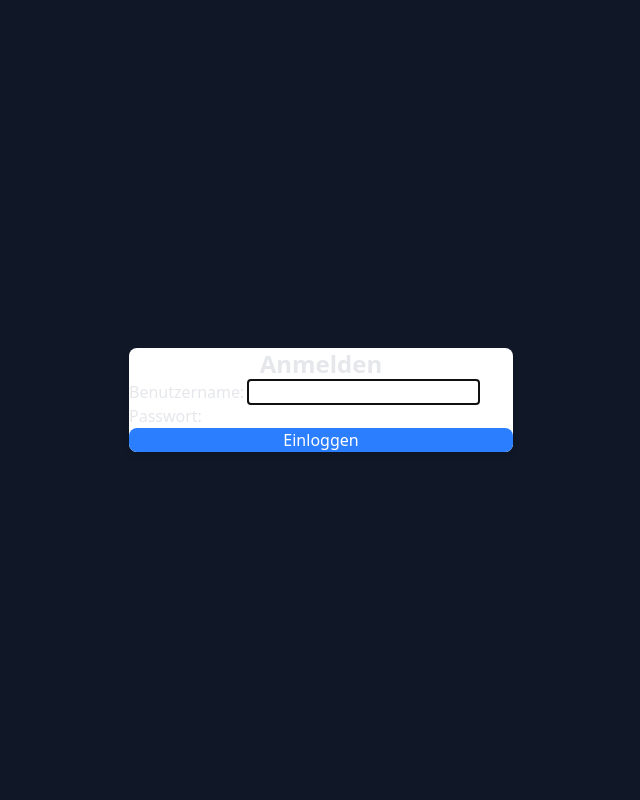
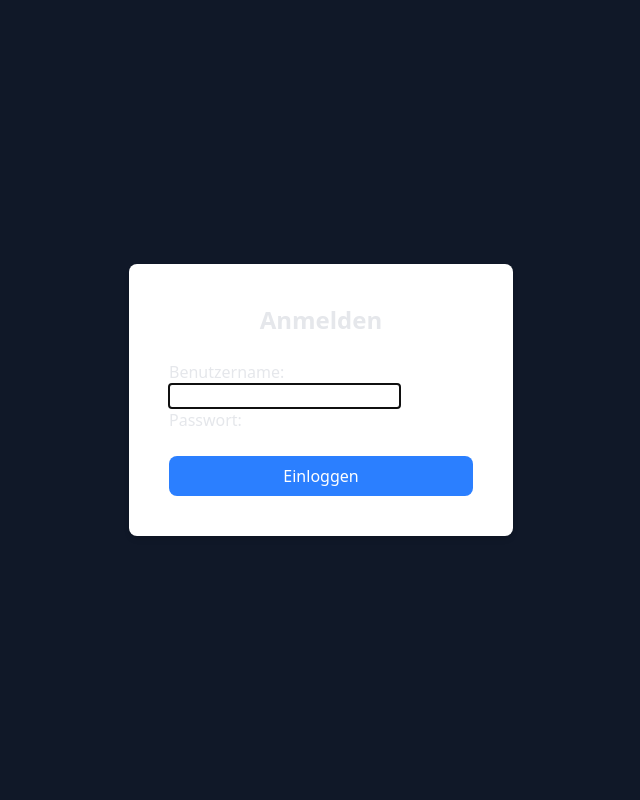
Before and after one commit to Zaduk50/familienwebseite_neu, a Django app: page /accounts/login/ in a window 1280 px wide. Shown: the whole page, without its empty margins (319-959 px from the left). Run offline with Django 5.2, Linux system fonts and the light colour scheme; data comes from the database, SQL or seed files in the repository; both versions use the stored data as it was after the commit; some libraries are stand-ins or nearby versions.

Commit message:
Updated templates and styles for improved interactivity and design: integrated login form overlay in Startseite, removed unused styles in base template, refined profile animations and layout, introduced cache-busting for scripts, updated and extended CSS utilities for colors, spacing, and scaling, and refactored JavaScript for streamlined profile selection and reset functionality.

```diff
--- a/homepage/static/css/dist/styles.css
+++ b/homepage/static/css/dist/styles.css
@@ -8,8 +8,8 @@
     --font-serif: ui-serif, Georgia, Cambria, "Times New Roman", Times, serif;
     --font-mono: ui-monospace, SFMono-Regular, Menlo, Monaco, Consolas, "Liberation Mono",
       "Courier New", monospace;
-    --color-red-500: oklch(63.7% 0.237 25.331);
-    --color-yellow-400: oklch(85.2% 0.199 91.936);
+    --color-red-600: oklch(57.7% 0.245 27.325);
+    --color-red-700: oklch(50.5% 0.213 27.518);
     --color-yellow-500: oklch(79.5% 0.184 86.047);
     --color-yellow-600: oklch(68.1% 0.162 75.834);
     --color-yellow-700: oklch(55.4% 0.135 66.442);
@@ -20,6 +20,9 @@
     --color-gray-50: oklch(98.5% 0.002 247.839);
     --color-gray-200: oklch(92.8% 0.006 264.531);
     --color-gray-300: oklch(87.2% 0.01 258.338);
+    --color-gray-400: oklch(70.7% 0.022 261.325);
+    --color-gray-600: oklch(44.6% 0.03 256.802);
+    --color-gray-700: oklch(37.3% 0.034 259.733);
     --color-gray-800: oklch(27.8% 0.033 256.848);
     --color-gray-900: oklch(21% 0.034 264.665);
     --color-white: #fff;
@@ -669,10 +727,25 @@
   inherits: false;
   initial-value: 1;
 }
-@property --tw-border-style {
+@property --tw-rotate-x {
   syntax: "*";
   inherits: false;
-  initial-value: solid;
+}
+@property --tw-rotate-y {
+  syntax: "*";
+  inherits: false;
+}
+@property --tw-rotate-z {
+  syntax: "*";
+  inherits: false;
+}
+@property --tw-skew-x {
+  syntax: "*";
+  inherits: false;
+}
+@property --tw-skew-y {
+  syntax: "*";
+  inherits: false;
 }
 @property --tw-gradient-position {
   syntax: "*";
@@ -895,7 +968,11 @@
       --tw-scale-x: 1;
       --tw-scale-y: 1;
       --tw-scale-z: 1;
-      --tw-border-style: solid;
+      --tw-rotate-x: initial;
+      --tw-rotate-y: initial;
+      --tw-rotate-z: initial;
+      --tw-skew-x: initial;
+      --tw-skew-y: initial;
       --tw-gradient-position: initial;
       --tw-gradient-from: #0000;
       --tw-gradient-via: #0000;
--- a/static/scripts/main.js
+++ b/static/scripts/main.js
@@ -2,6 +2,10 @@ function profile_selected(element, username, imageUrl) {
     const alleBilder = document.querySelectorAll(".profilbild");
     const platzhalter = document.getElementById("profilbild-anzeige");
     const grossesBild = document.getElementById("zentriertes-profilbild");
+    const platzhalterText =document.getElementById("platzhalter-txt");
+
+    // username im Platzhalter anzeigen
+    platzhalterText.textContent = username;
 
     // Alle Profilbilder ausblenden
     alleBilder.forEach(div => {
@@ -17,15 +21,17 @@ function profile_selected(element, username, imageUrl) {
     platzhalter.classList.add("opacity-100", "scale-100");
 }
 
-function hide_profile() {
+function reset_layout() {
+    const alleBilder = document.querySelectorAll(".profilbild");
     const platzhalter = document.getElementById("profilbild-anzeige");
-    const alleBilder = document.querySelectorAll(".profilbild");
+    const grossesBild = document.getElementById("zentriertes-profilbild");
 
     platzhalter.classList.remove("opacity-100", "scale-100");
-    platzhalter.classList.add("opacity-0", "scale-90");
+    platzhalter.classList.add("opacity-0", "scale-0");
 
-    setTimeout(() => {
-        platzhalter.classList.add("hidden");
-        alleBilder.forEach(div => div.classList.remove("hidden"));
-    }, 300);
+    // Alle Profilbilder einblenden
+    alleBilder.forEach(div => {
+        div.classList.remove("opacity-0", "scale-0");
+        div.classList.add("opacity-100", "scale-100");
+    });
 }
--- a/templates/base.html
+++ b/templates/base.html
@@ -11,19 +11,7 @@
 
     <!-- HTMX einbinden -->
     <script src="https://unpkg.com/htmx.org@1.9.10"></script>
-    <style>
-        * {
-            margin: 0;
-            padding: 0;
-            box-sizing: border-box;
-        }
-        html, body {
-            height: 100%;
-        }
-        #header {
-            container-type: inline-size;
-        }
-    </style>
+
 </head>
 <body class="flex flex-col min-h-screen bg-gray-900 text-gray-200 font-sans">
 
@@ -31,6 +19,6 @@
         {% block content %}
         {% endblock %}
     </main>
-    <script src="{% static 'scripts/main.js' %}"></script>
+    <script src="{% static 'scripts/main.js' %}?v=100"></script>
 </body>
 </html>
```
Also changed, not shown: other parts of homepage/static/css/dist/styles.css (+84 -29 lines), templates/startseite/startseite.html (+22 -9 lines), db.sqlite3.
